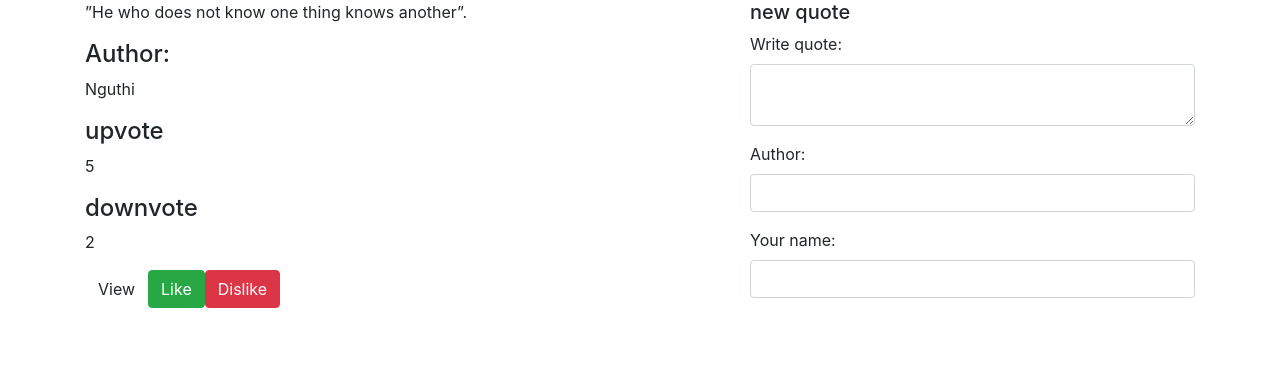
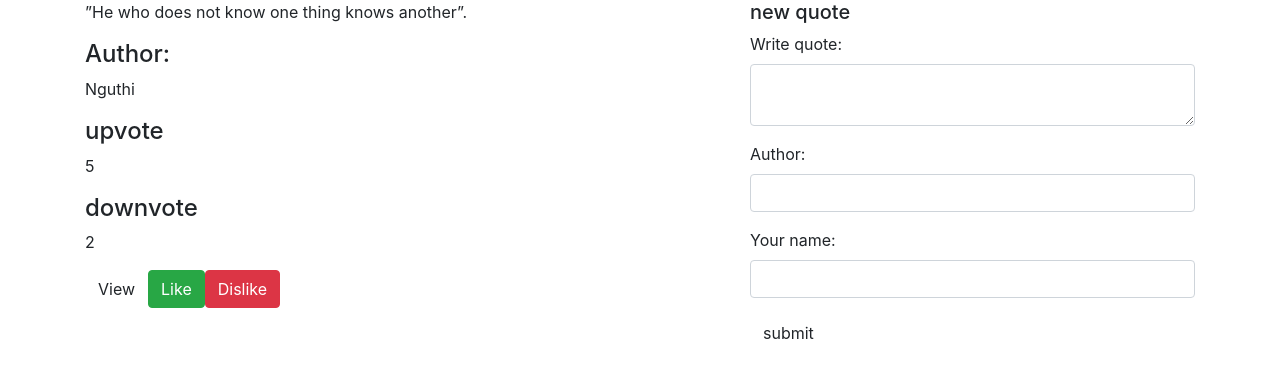
Before and after one commit to kingsam91/Quotes, an Angular app: page / in a window 1280 px wide. Shown: the top 378 px of the page. Built offline with nearby package versions, Linux system fonts and the light colour scheme.

Commit message:
add submit button

```diff
--- a/src/app/new-quote/new-quote.component.html
+++ b/src/app/new-quote/new-quote.component.html
@@ -12,4 +12,5 @@
     <label>Your name:</label>
     <input class="form-control"/>
 </div>
+<button class="btn" type="submit">submit</button>
 </form>
```
